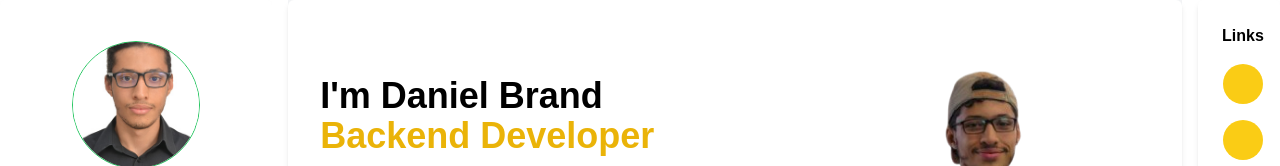
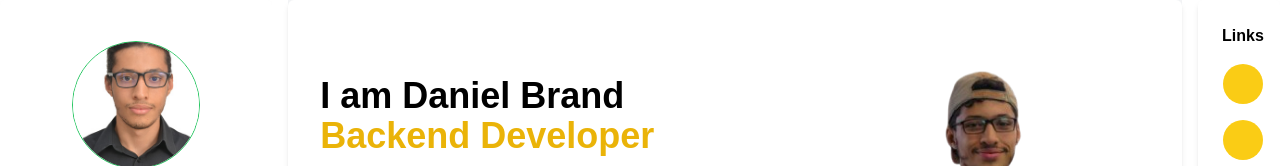
Before and after one commit to danielBrand12/daniel-brand-taborda-portfolio, a Next.js app: page / in a window 1280 px wide. Shown: the top 166 px of the page. Built offline with nearby package versions, Linux system fonts and the light colour scheme; some icons are missing.

Commit message:
Refactor MySelfSection component and update main title

```diff
--- a/src/components/molecules/mySelf/index.tsx
+++ b/src/components/molecules/mySelf/index.tsx
@@ -18,7 +18,7 @@ const MySelfSection = () => {
       <div className="flex flex-col">
         {/* Main Title */}
         <h1 className="text-4xl font-bold text-black">
-          I'm Daniel Brand
+          I am Daniel Brand
         </h1>
 
         {/* Highlighted Subtitle */}
```
